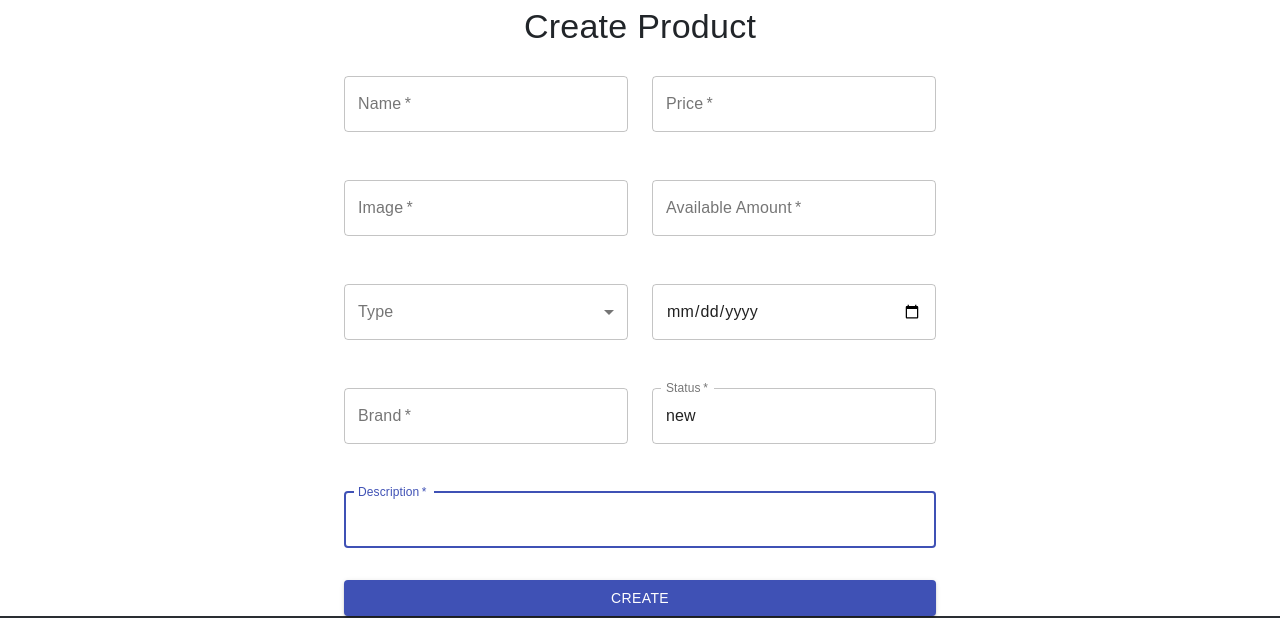
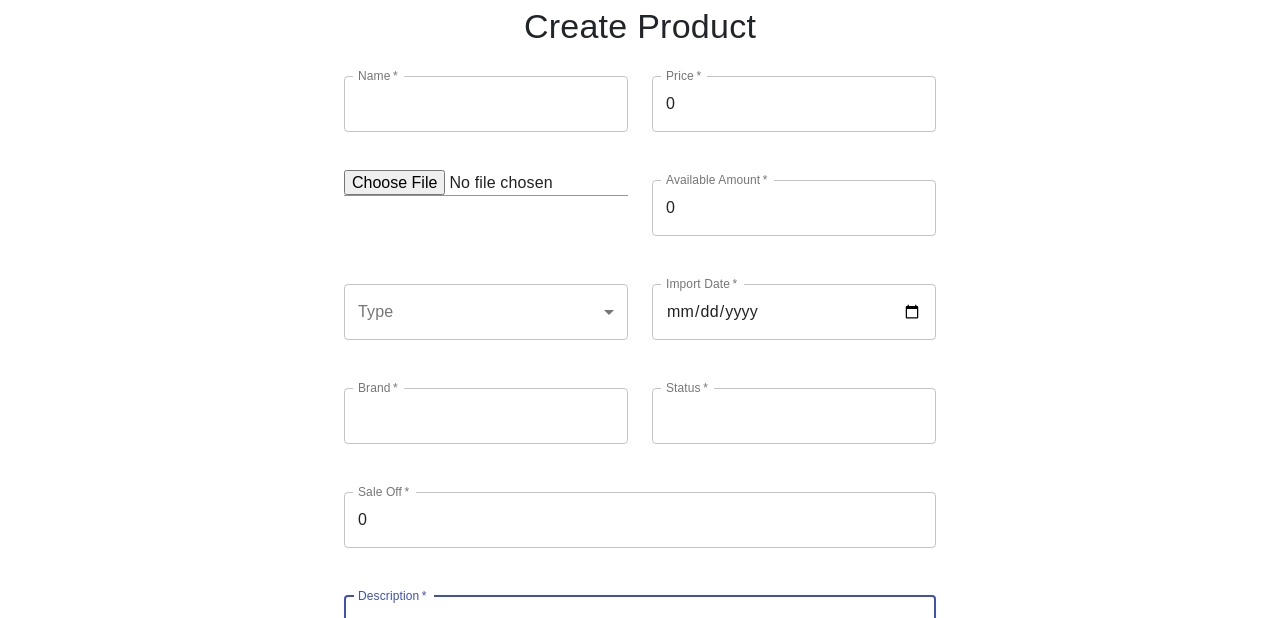
Before and after one commit to nguyenducdat157/Project-II, a React (Create React App) app in the folder ecommerce/: page /admin/createProduct in a window 1280 px wide. Shown: the part 333-951 px from the top of the page. Built offline with nearby package versions, Linux system fonts and the light colour scheme; no server answers.

Commit message:
update product CRUD

```diff
--- a/ecommerce/src/App.js
+++ b/ecommerce/src/App.js
@@ -37,7 +37,7 @@ function App() {
       <Route path="/collections" exact component={CollectionPage} />
       <Route path="/collections/:type" exact component={CollectionPage} />
       {/* <Route path="/collections/quan" exact component={QuanPage} /> */}
-      <Route path="/admin/editProduct" exact component={EditProduct} />
+      <Route path="/admin/editProduct/:id" exact component={EditProduct} />
       <Route path="/admin/createProduct" exact component={CreateProduct} />
       <Route path="/cart" exact component={CartView} />
       <Route path="/admin/listProduct" exact component={ProductList} />
--- a/ecommerce/src/Pages/CreateProduct/index.jsx
+++ b/ecommerce/src/Pages/CreateProduct/index.jsx
@@ -1,13 +1,42 @@
-import React from 'react';
+import React, { useState }  from 'react';
 import Footer from '../../components/Footer';
 import FormInput from '../../components/FormInput/formInput';
 import HeaderItem from '../../components/Header';
+
 export default function CreateProduct() {
+    const [product, setProduct] = useState({name: '', price: 0, imgFile: null, availableAmount: 0, type: '', brand: '', importDate:'', description: '', saleOff: 0, status:''})
+    const handleChange = (name, value) => {
+        // let productInfo = product;
+        // console.log(Object.keys(productInfo));
+        // productInfo[name] = value;
+
+        // setProduct(productInfo);
+        setProduct({
+            ...product, [name]: value
+        });
+        // console.log(product);
+
+    }
+    const handleFileSelected = (files) => {
+
+        // let productInfo = product;
+        // productInfo.imgFile = files[0].name;
+        // setProduct(productInfo);
+        setProduct({
+            ...product, imgFile: files[0].name
+        });
+
+    }
 
     return (
         <div>
             <HeaderItem />
-            <FormInput titleForm="Create Product" textButton="Create" />
+            <FormInput titleForm="Create Product" textButton="Create"
+            product = {product}
+            method = "POST"
+            handleChange={handleChange}
+            handleFileSelected={handleFileSelected}
+            />
             <Footer />
         </div>
 
--- a/ecommerce/src/Pages/EditProduct/index.jsx
+++ b/ecommerce/src/Pages/EditProduct/index.jsx
@@ -1,13 +1,63 @@
-import React from 'react';
+import React, { useEffect, useState } from 'react';
 import Footer from '../../components/Footer';
 import FormInput from '../../components/FormInput/formInput';
 import HeaderItem from '../../components/Header';
+import { useParams } from 'react-router';
+import axios from 'axios';
+import { HOST_URL } from '../../config';
 function EditProduct() {
+    const params = useParams();
+    const [product, setProduct] = useState({});
+    const handleChange = (name, value) => {
+        // let productInfo = product;
+        // console.log(Object.keys(productInfo));
+        // productInfo[name] = value;
 
+        // setProduct(productInfo);
+        setProduct({
+            ...product, [name]: value
+        });
+        // console.log(product);
+
+    }
+    const handleFileSelected = (files) => {
+
+        // let productInfo = product;
+        // productInfo.imgFile = files[0].name;
+        // setProduct(productInfo);
+        setProduct({
+            ...product, imgFile: files[0].name
+        });
+
+    }
+    useEffect(function(){
+        const productID = params['id'];
+
+        let config = {
+            method: 'GET',
+            url: `${HOST_URL}/products/${productID}`,
+            headers: {
+                'Content-Type': 'application/json'
+            }
+
+        }
+        axios(config)
+            .then(res => {
+                console.log(res.data);
+                setProduct(res.data);
+
+            })
+            .catch(err => {
+                console.log(err);
+            });
+    }, []);
     return (
         <div>
             <HeaderItem />
-            <FormInput titleForm="Update Product" textButton="Update" />
+            <FormInput titleForm="Update Product" textButton="Update" product={product}
+            method="PUT"
+            handleChange={handleChange} handleFileSelected={handleFileSelected}
+            />
             <Footer />
         </div>
 
--- a/ecommerce/src/Pages/Signup/index.js
+++ b/ecommerce/src/Pages/Signup/index.js
@@ -66,6 +66,7 @@ export default function Signup() {
             ...user, userInfo
         });
     }
+
     const handleSubmit = (e) => {
         e.preventDefault();
         const data = {
--- a/ecommerce/src/components/FormInput/formInput.jsx
+++ b/ecommerce/src/components/FormInput/formInput.jsx
@@ -1,7 +1,8 @@
-import React from 'react';
+import React, { useState } from 'react';
 import Grid from '@material-ui/core/Grid';
 import Typography from '@material-ui/core/Typography';
 import TextField from '@material-ui/core/TextField';
+import Input from '@material-ui/core/Input';
 import FormControlLabel from '@material-ui/core/FormControlLabel';
 import Checkbox from '@material-ui/core/Checkbox';
 import InputLabel from '@material-ui/core/InputLabel';
@@ -9,8 +10,51 @@ import FormControl from '@material-ui/core/FormControl';
 import Select from '@material-ui/core/Select';
 import MenuItem from '@material-ui/core/MenuItem';
 import { Button, Container } from '@material-ui/core';
+import axios from 'axios';
+import { HOST_URL } from '../../config';
+export default function FormInput(props) {
+    // const [product, setProduct] = useState({name: '', price: '', imgFile: null, availableAmount: 0, type: '', brand: '', importDate:'', saleOff: 0, status:''})
+    const product = props.product;
+    const type = product.type;
+    console.log(type);
+    const handleChange = (e) => {
+        let name = e.target.name;
+        let value = e.target.value;
 
-export default function FormInput(props) {
+        props.handleChange(name, value)
+
+    }
+    const handleFileSelected = (e) => {
+        const files = e.target.files;
+        props.handleFileSelected(files)
+
+
+    }
+    const handleSubmit = (e) =>{
+        e.preventDefault();
+        // HTMLFormControlsCollection.log
+        const data = product;
+        console.log(data);
+        let config = {
+            method: 'POST',
+            url: `${HOST_URL}/products`,
+            headers: {
+                'Content-Type': 'application/json'
+            },
+            data: data
+
+        }
+        axios(config)
+            .then(res => {
+                console.log(res);
+
+            })
+            .catch(err => {
+                console.log(err);
+            });
+
+    }
+
     return (
         <Container component="main" style={{ width: '40rem' }}>
 
@@ -19,7 +63,9 @@ export default function FormInput(props) {
                 <Typography variant="h4" gutterBottom style={{ textAlign: 'center' }}>
                     {props.titleForm}
                 </Typography>
+                <form onSubmit={handleSubmit}>
                 <Grid container spacing={3}>
+
                     <Grid item xs={12} sm={6}>
                         <TextField
                             variant="outlined"
@@ -27,8 +73,11 @@ export default function FormInput(props) {
                             required
                             fullWidth
                             label="Name"
+                            InputLabelProps={{ shrink: true }}
                             name="name"
                             id="name"
+                            value = {product.name}
+                            onChange = {handleChange}
                             autoComplete="name"
                             autoFocus
                         />
@@ -40,9 +89,12 @@ export default function FormInput(props) {
                             required
                             fullWidth
                             label="Price"
+                            InputLabelProps={{ shrink: true }}
                             name="price"
                             id="price"
                             type="number"
+                            value = {product.price}
+                            onChange = {handleChange}
                             min="0"
                             autoComplete="price"
                             autoFocus
@@ -50,12 +102,15 @@ export default function FormInput(props) {
                         />
                     </Grid>
                     <Grid item xs={12} sm={6}>
-                        <TextField
+                        <Input
                             variant="outlined"
-                            name="image"
-                            value=""
+                            name="imgFile"
+                            type= "file"
                             label="Image"
+                            InputLabelProps={{ shrink: true }}
                             margin="normal"
+                            accept=".jpg, .jpeg, .png"
+                            onChange={handleFileSelected}
                             autoFocus
                             required
                             fullWidth
@@ -71,8 +126,11 @@ export default function FormInput(props) {
                             type="number"
                             id="availableAmount"
                             label="Available Amount"
+                            InputLabelProps={{ shrink: true }}
                             name="availableAmount"
                             autoComplete="availableAmount"
+                            onChange = {handleChange}
+                            value = {product.availableAmount}
                             autoFocus
                             min={0}
                         // onChange={(e) => setCountInStock(e.target.value)}
@@ -84,14 +142,15 @@ export default function FormInput(props) {
                             <Select
                                 id="type"
                                 label="type"
+                                InputLabelProps={{ shrink: true }}
                                 required
                                 variant="outlined"
                                 margin="normal"
-
+                                name="type"
+                                value = {type}
+                                defaultValue=''
+                                onChange = {handleChange}
                                 fullWidth
-
-                                name="type"
-                            // onChange={(e) => setCategory(e.target.value)}
                             >
                                 <MenuItem value={"Quần"}>Quần</MenuItem>
                                 <MenuItem value={"Áo"}>Áo</MenuItem>
@@ -106,9 +165,12 @@ export default function FormInput(props) {
                             required
                             id="importDate"
                             name="importDate"
-                            label=""
+                            label= "Import Date"
+                            InputLabelProps={{ shrink: true }}
                             fullWidth
                             type="date"
+                            value={product.importDate}
+                            onChange={handleChange}
                             variant="outlined"
                             margin="normal"
                         />
@@ -122,7 +184,10 @@ export default function FormInput(props) {
                             fullWidth
                             id="brand"
                             label="Brand"
+                            InputLabelProps={{ shrink: true }}
                             name="brand"
+                            value = {product.brand}
+                            onChange = {handleChange}
                             autoComplete="brand"
                             autoFocus
                             type="text"
@@ -139,9 +204,28 @@ export default function FormInput(props) {
                             id="status"
                             label="Status"
                             name="status"
-                            defaultValue="new"
+                            value={product.status}
+                            onChange={handleChange}
+                            InputLabelProps={{ shrink: true }}
                             autoFocus
 
+                        // onChange={(e) => setBrand(e.target.value)}
+                        />
+                    </Grid>
+                    <Grid item xs={12} sm={12}>
+                        <TextField
+                            variant="outlined"
+                            margin="normal"
+                            required
+                            type="number"
+                            fullWidth
+                            id="saleOff"
+                            label="Sale Off"
+                            name="saleOff"
+                            value={product.saleOff}
+                            InputLabelProps={{ shrink: true }}
+                            onChange={handleChange}
+                            autoFocus
                         // onChange={(e) => setBrand(e.target.value)}
                         />
                     </Grid>
@@ -153,8 +237,12 @@ export default function FormInput(props) {
                             fullWidth
                             id="description"
                             label="Description"
+                            InputLabelProps={{ shrink: true }}
                             name="description"
+                            value={product.description}
+                            onChange={handleChange}
                             autoComplete="description"
+
                             autoFocus
                         // onChange={(e) => setBrand(e.target.value)}
                         />
@@ -167,6 +255,7 @@ export default function FormInput(props) {
                             fullWidth
                             variant="contained"
                             color="primary"
+
                         >
                             {props.textButton}
                         </Button>
@@ -174,6 +263,7 @@ export default function FormInput(props) {
 
 
                 </Grid>
+            </form>
             </React.Fragment>
         </Container>
     );
```
Also changed, not shown: ecommerce/src/Pages/ListProducts/index.jsx (+39 -16 lines).
